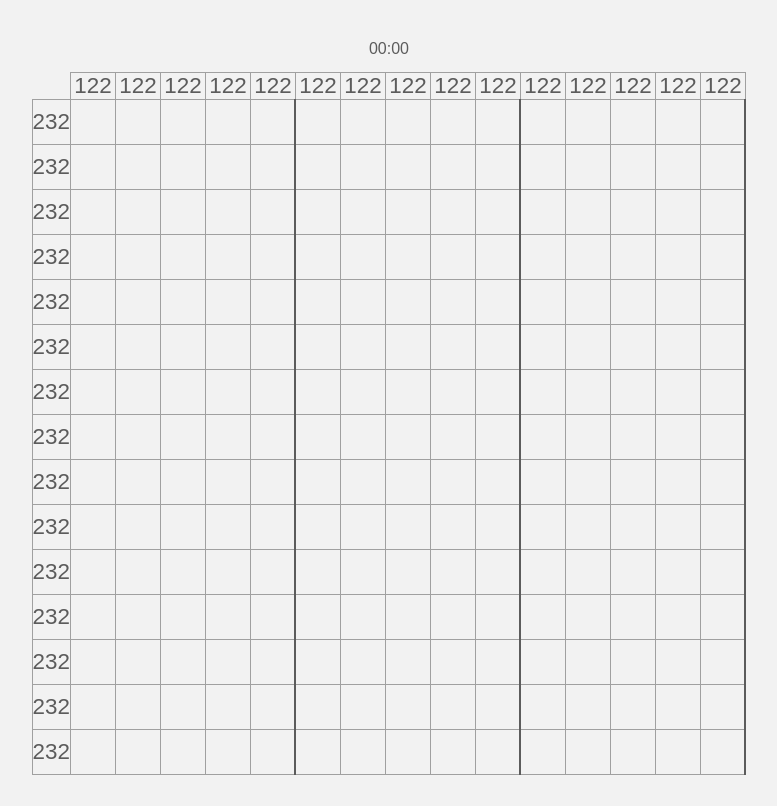
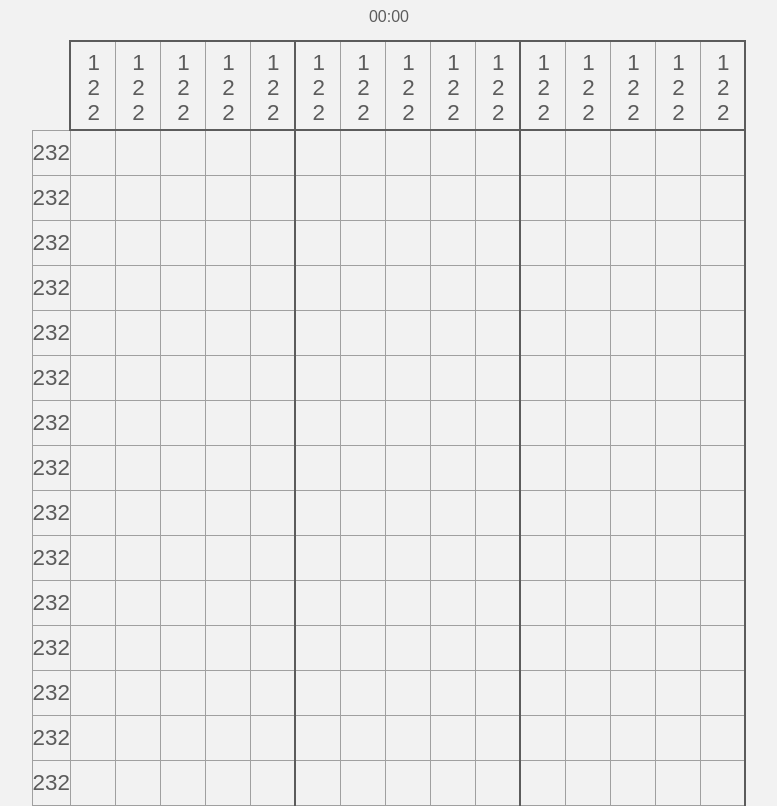
Before and after one commit to l-Aleksey-Nikolaev-l/Nonograms, a website with bundled scripts: page nonograms/index.html in a window 1280 px wide. Shown: the whole page, without its empty margins (251-1028 px from the left). Built offline with nearby package versions, Linux system fonts and the light colour scheme.

Commit message:
refactor: add styles for table's top tips in style.css

```diff
--- a/nonograms/styles/style.css
+++ b/nonograms/styles/style.css
@@ -61,6 +61,23 @@
     text-align: center;
 }
 
+.col__tips {
+    writing-mode: vertical-lr;
+    text-orientation: upright;
+    text-align: end;
+    padding: 8px 8px 4px 8px;
+    border-top: var(--border-thick);
+    border-bottom: var(--border-thick);
+}
+
+.col__tips:nth-child(2) {
+    border-left: var(--border-thick);
+}
+
+.col__tips:nth-child(5n+1) {
+    border-right: var(--border-thick);
+}
+
 .field__cell:nth-child(5n+1) {
     border-right: var(--border-thick);
 }
```
